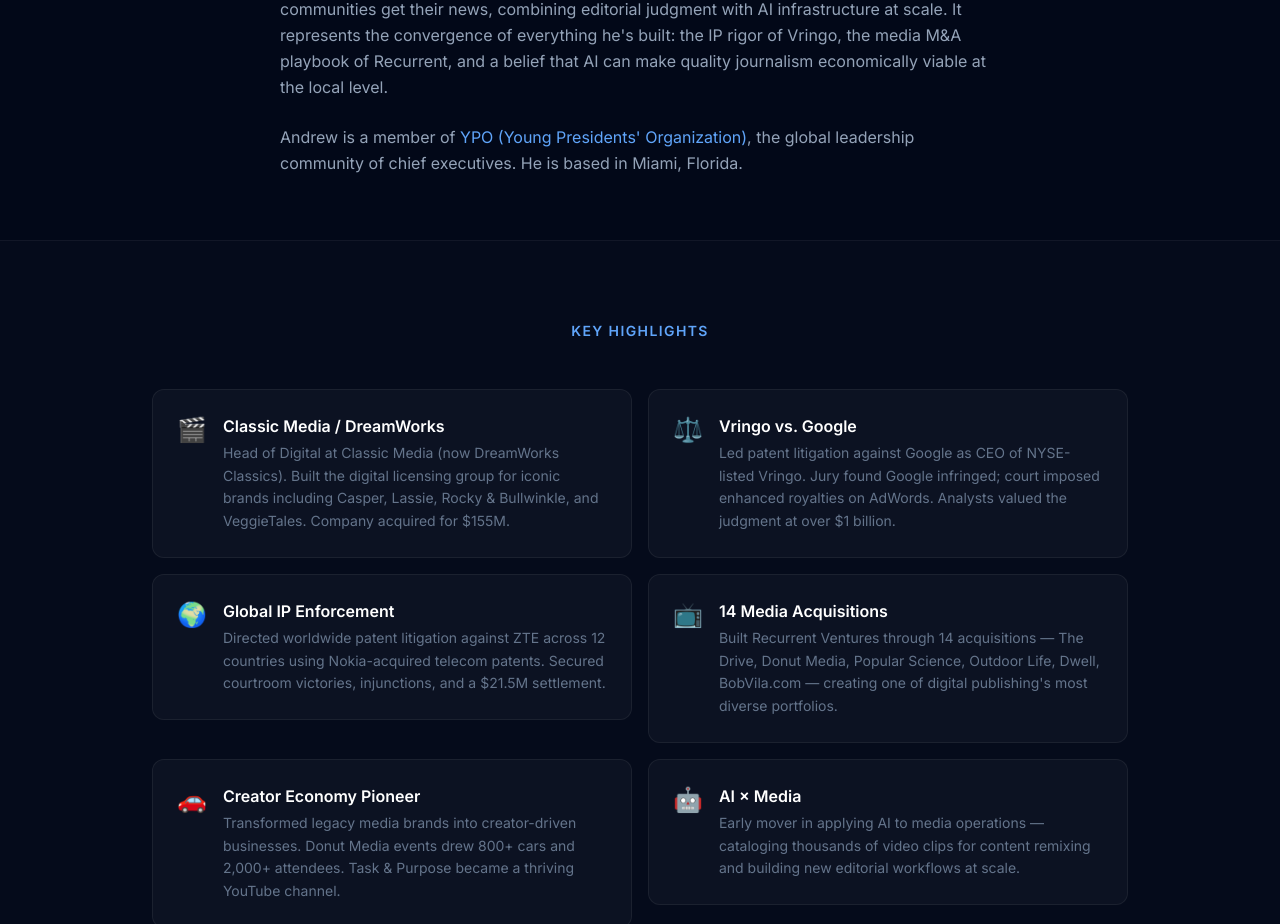
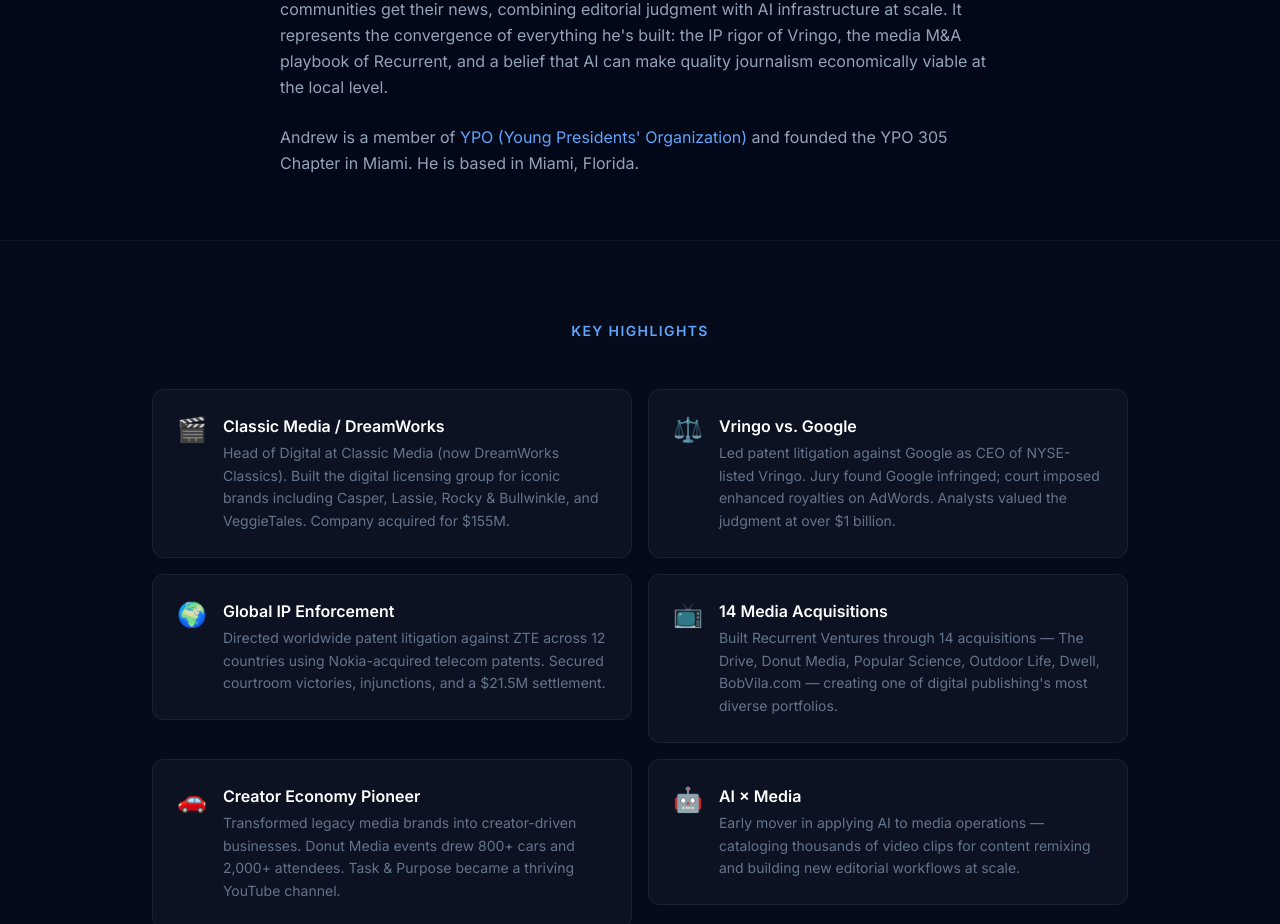
Before and after one commit to andrewdperlman-ux/perlman-ai-, a Next.js app: page /about in a window 1280 px wide. Shown: the part 2640-3564 px from the top of the page. Built offline with nearby package versions, Linux system fonts and the light colour scheme.

Commit message:
Add YPO 305 Chapter founder

```diff
--- a/src/app/about/page.tsx
+++ b/src/app/about/page.tsx
@@ -155,7 +155,7 @@
                 <a href="https://www.ypo.org" target="_blank" rel="noopener noreferrer" className="text-blue-400 hover:text-blue-300 transition-colors">
                   YPO (Young Presidents&apos; Organization)
                 </a>
-                , the global leadership community of chief executives. He is based in Miami, Florida.
+                {' '}and founded the YPO 305 Chapter in Miami. He is based in Miami, Florida.
               </p>
             </div>
           </div>
```
